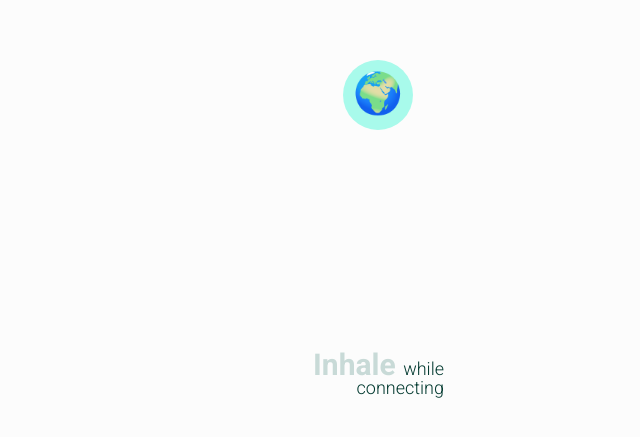
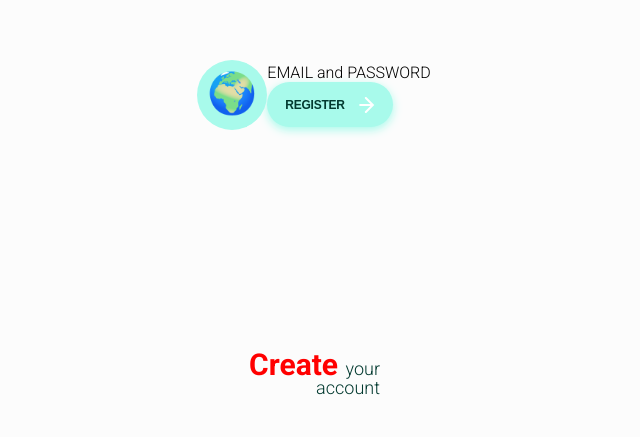
Before and after one commit to aeonyuonmiller/notes, a React (Create React App) app: page / in a window 1280 px wide. Shown: the part 305-742 px from the top of the page, without its empty margins (262-902 px from the left). Built offline with nearby package versions, Linux system fonts and the light colour scheme; no server answers.

Commit message:
view Register added

```diff
--- a/public/index.html
+++ b/public/index.html
@@ -10,34 +10,11 @@
       content="Web site created using create-react-app"
     />
     <link rel="apple-touch-icon" href="%PUBLIC_URL%/logo192.png" />
-    <!--
-      manifest.json provides metadata used when your web app is installed on a
-      user's mobile device or desktop. See https://developers.google.com/web/fundamentals/web-app-manifest/
-    -->
     <link rel="manifest" href="%PUBLIC_URL%/manifest.json" />
-    <!--
-      Notice the use of %PUBLIC_URL% in the tags above.
-      It will be replaced with the URL of the `public` folder during the build.
-      Only files inside the `public` folder can be referenced from the HTML.
-
-      Unlike "/favicon.ico" or "favicon.ico", "%PUBLIC_URL%/favicon.ico" will
-      work correctly both with client-side routing and a non-root public URL.
-      Learn how to configure a non-root public URL by running `npm run build`.
-    -->
-    <title>React App</title>
+    <title>Notes</title>
   </head>
   <body>
     <noscript>You need to enable JavaScript to run this app.</noscript>
     <div id="root"></div>
-    <!--
-      This HTML file is a template.
-      If you open it directly in the browser, you will see an empty page.
-
-      You can add webfonts, meta tags, or analytics to this file.
-      The build step will place the bundled scripts into the <body> tag.
-
-      To begin the development, run `npm start` or `yarn start`.
-      To create a production bundle, use `npm run build` or `yarn build`.
-    -->
   </body>
 </html>
--- a/src/App.js
+++ b/src/App.js
@@ -13,6 +13,7 @@ import "./App.css";
 import Button from "./components/Button/Button";
 import Splash from "./views/Splash/Splash";
 import Loading from "./views/Loading/Loading";
+import Register from "./views/Register/Register";
 
 function App() {
   const [loading, setLoading] = useState(false);
@@ -49,7 +50,7 @@ function App() {
 
   return (
     <div className="App">
-      <Loading />
+      <Register />
       {/* <Splash /> */}
       <header className="App-header">
         <div>{currentUser?.email}</div>
--- /dev/null
+++ b/src/views/Register/Register.css
@@ -0,0 +1,21 @@
+.wrapper {
+  position: absolute;
+  display: flex;
+  width: 90%;
+  left: 5%;
+  justify-content: center;
+  align-items: center;
+  top: 0;
+  bottom: 0;
+  right: 0;
+  left: 0;
+}
+
+h1 {
+  color: red;
+}
+
+.title {
+  border: 1px solid red;
+  position: absolute;
+}
--- /dev/null
+++ b/src/views/Register/Register.jsx
@@ -0,0 +1,18 @@
+import React from 'react'
+import Button from '../../components/Button/Button'
+import './Register.css'
+
+const Register = () => {
+    return (
+        <div className="wrapper">
+            <h2>🌍</h2>
+            <h1>Create <span>your account</span></h1>
+            <div className="form">
+                EMAIL and PASSWORD
+                <Button text="Register" />
+            </div>
+        </div>
+    )
+}
+
+export default Register
```
